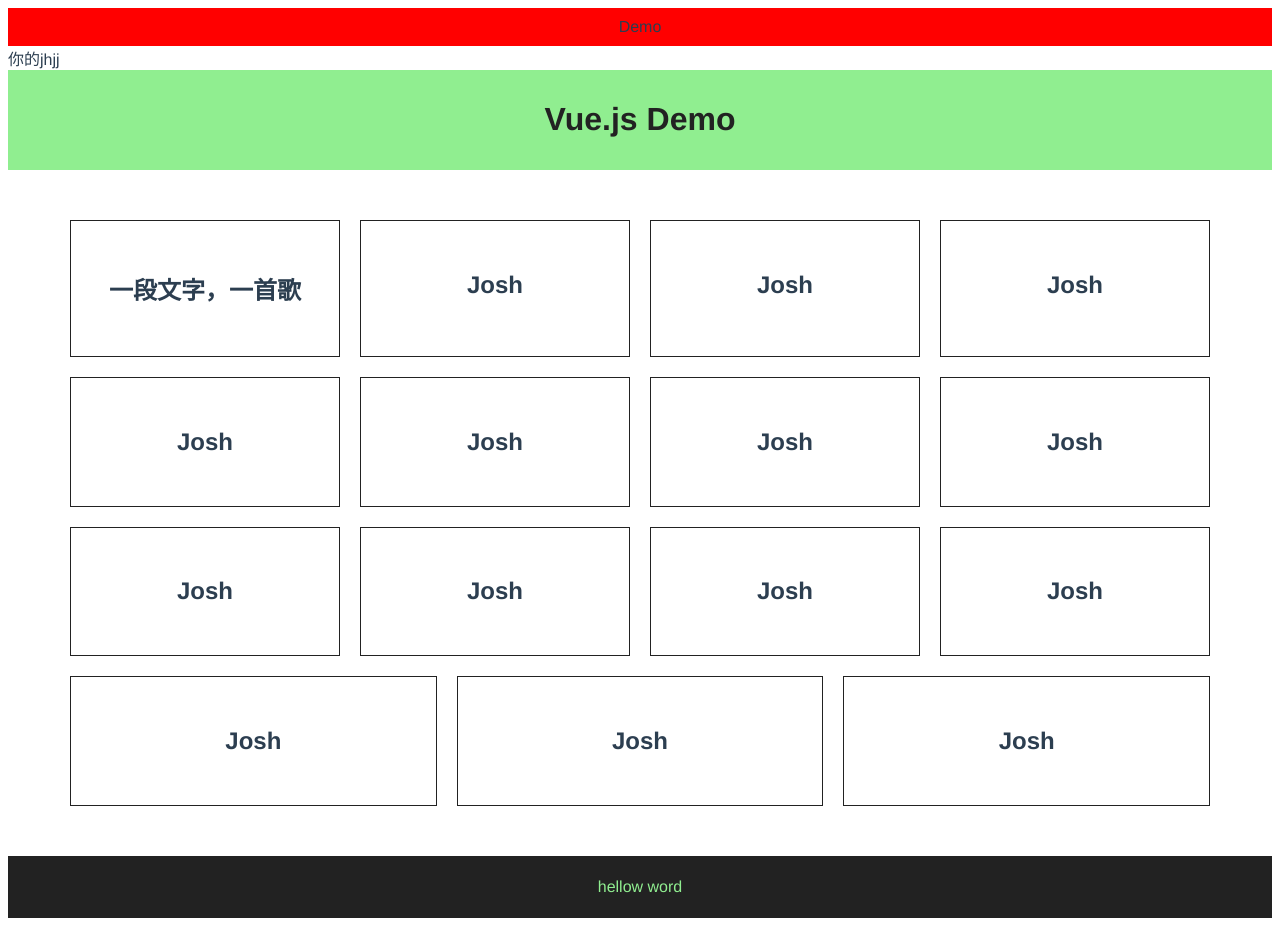
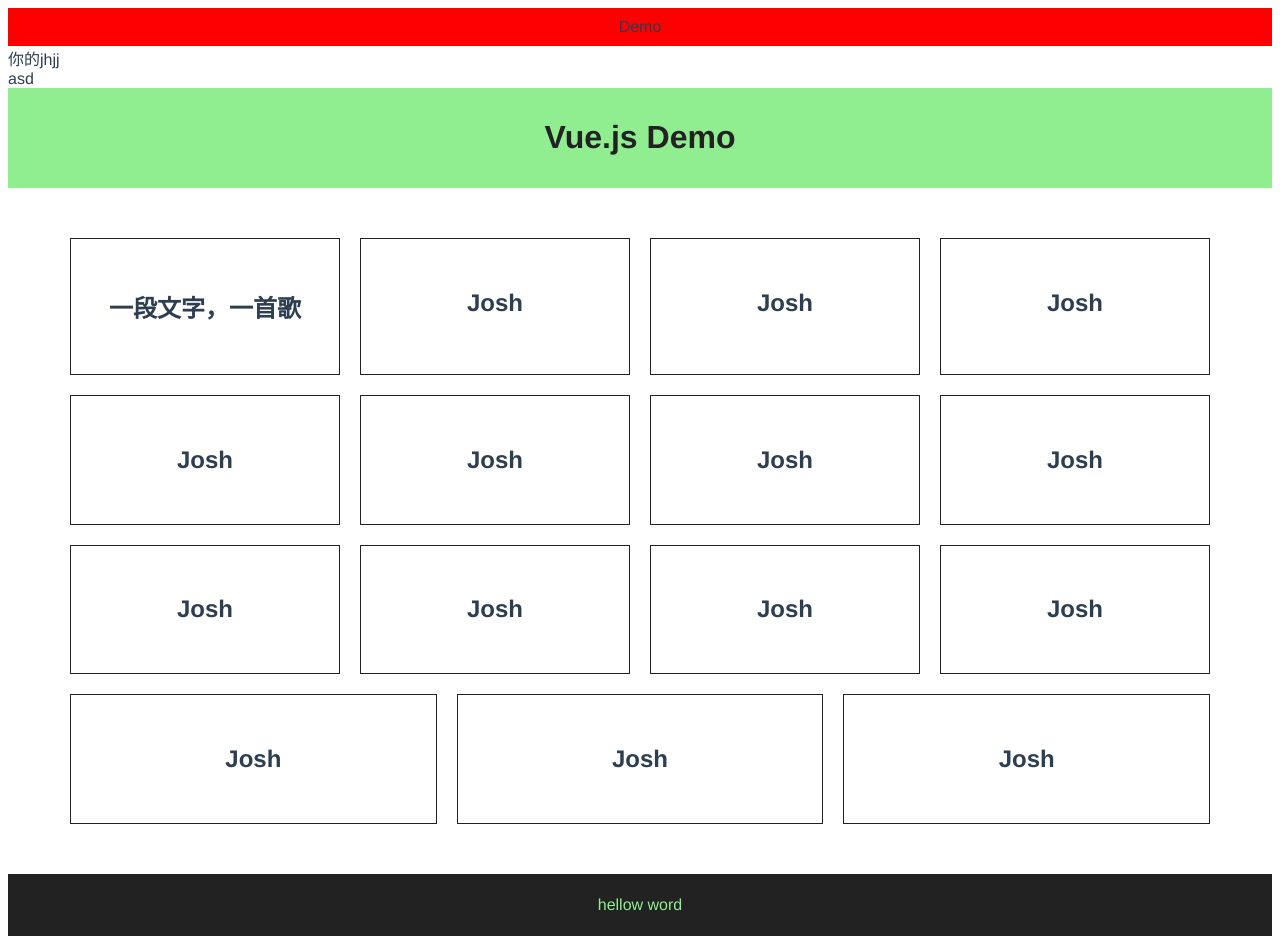
Before and after one commit to 601460003/Vue-FlexDemo, a Vue app: page / in a window 1280 px wide. Built offline with nearby package versions, Linux system fonts and the light colour scheme.

Commit message:
第三次更改

```diff
--- a/src/App.vue
+++ b/src/App.vue
@@ -2,6 +2,7 @@
   <div id="app">
     <router-view/>
     <div>你的jhjj</div>
+    <div>asd </div>
     <app-header></app-header>
     <users></users>
     <app-footer></app-footer>
```
